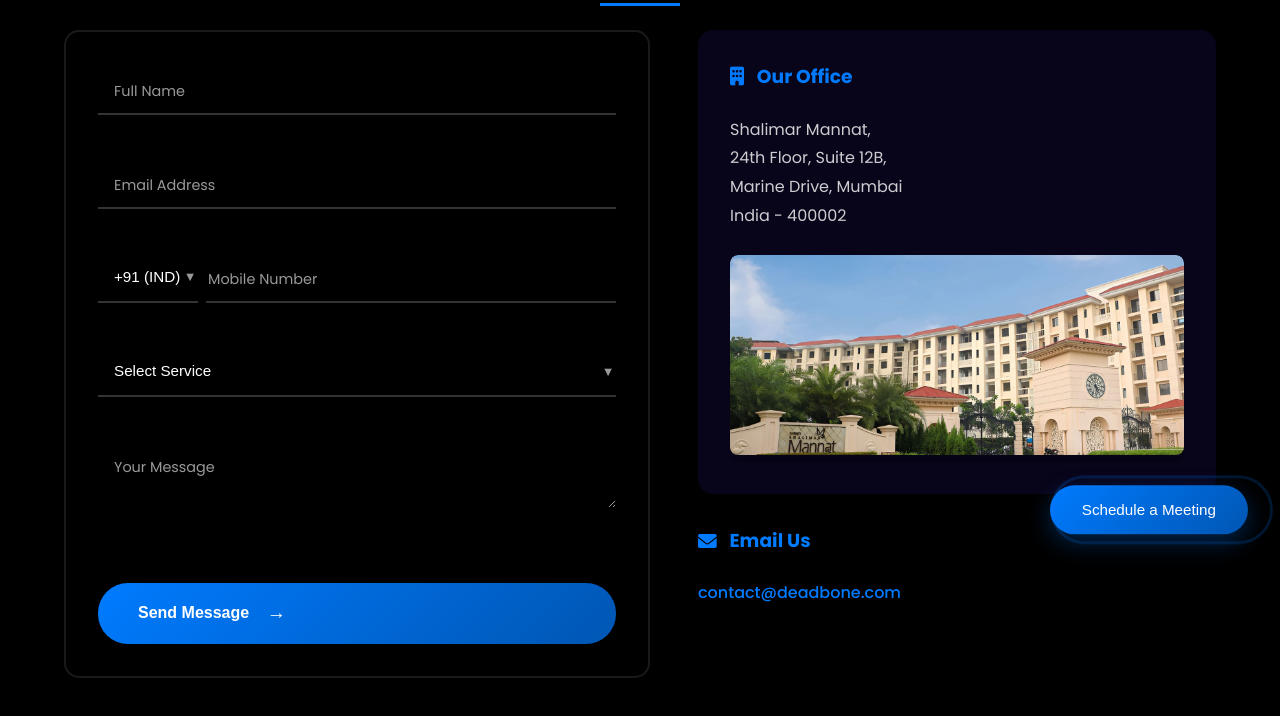
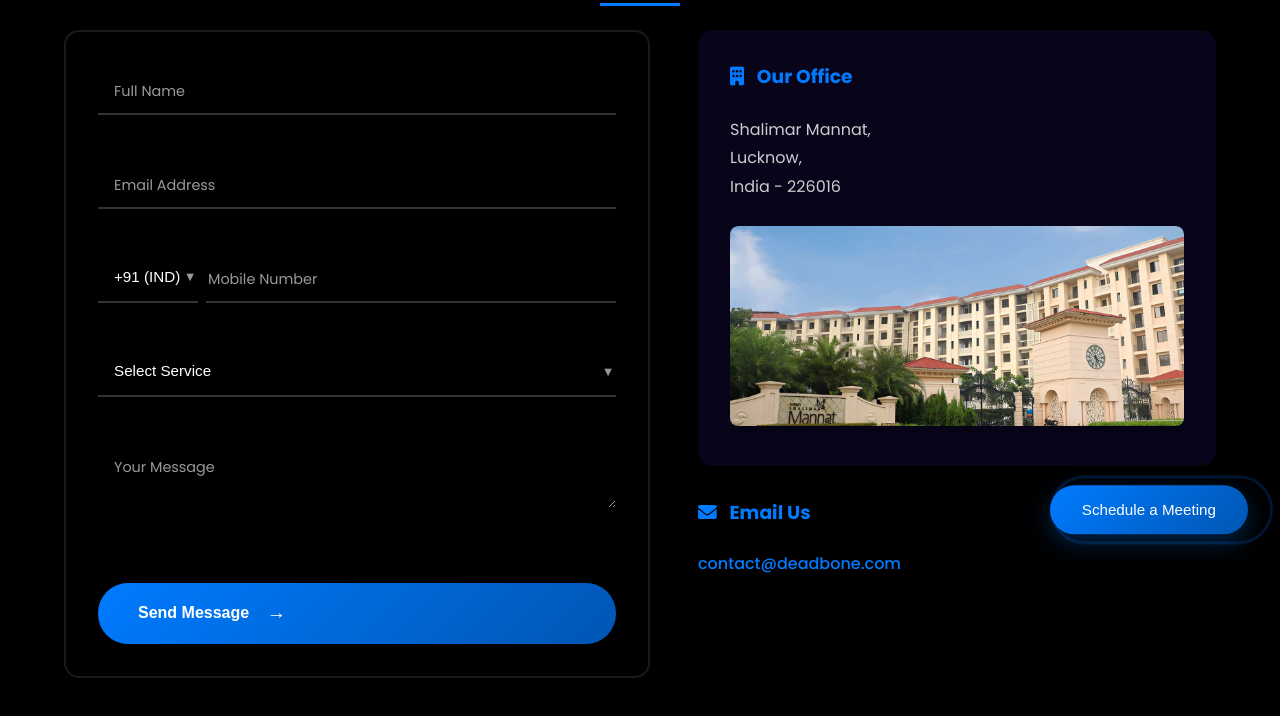
Before and after one commit to tushar9501/Contact-us, a plain HTML site: page index.html in a window 1280 px wide. Shown: the part 226-942 px from the top of the page. Drawn offline with Linux system fonts and the light colour scheme.

Commit message:
Update index.html

```diff
--- a/index.html
+++ b/index.html
@@ -121,9 +121,8 @@
           <h3><i class="fas fa-building"></i> Our Office</h3>
           <p class="office-address">
             Shalimar Mannat,<br>
-            24th Floor, Suite 12B,<br>
-            Marine Drive, Mumbai<br>
-            India - 400002
+            Lucknow,<br>
+            India - 226016
           </p>
           <div class="office-map">
             <img src="images/office-photo.jpg"
```
